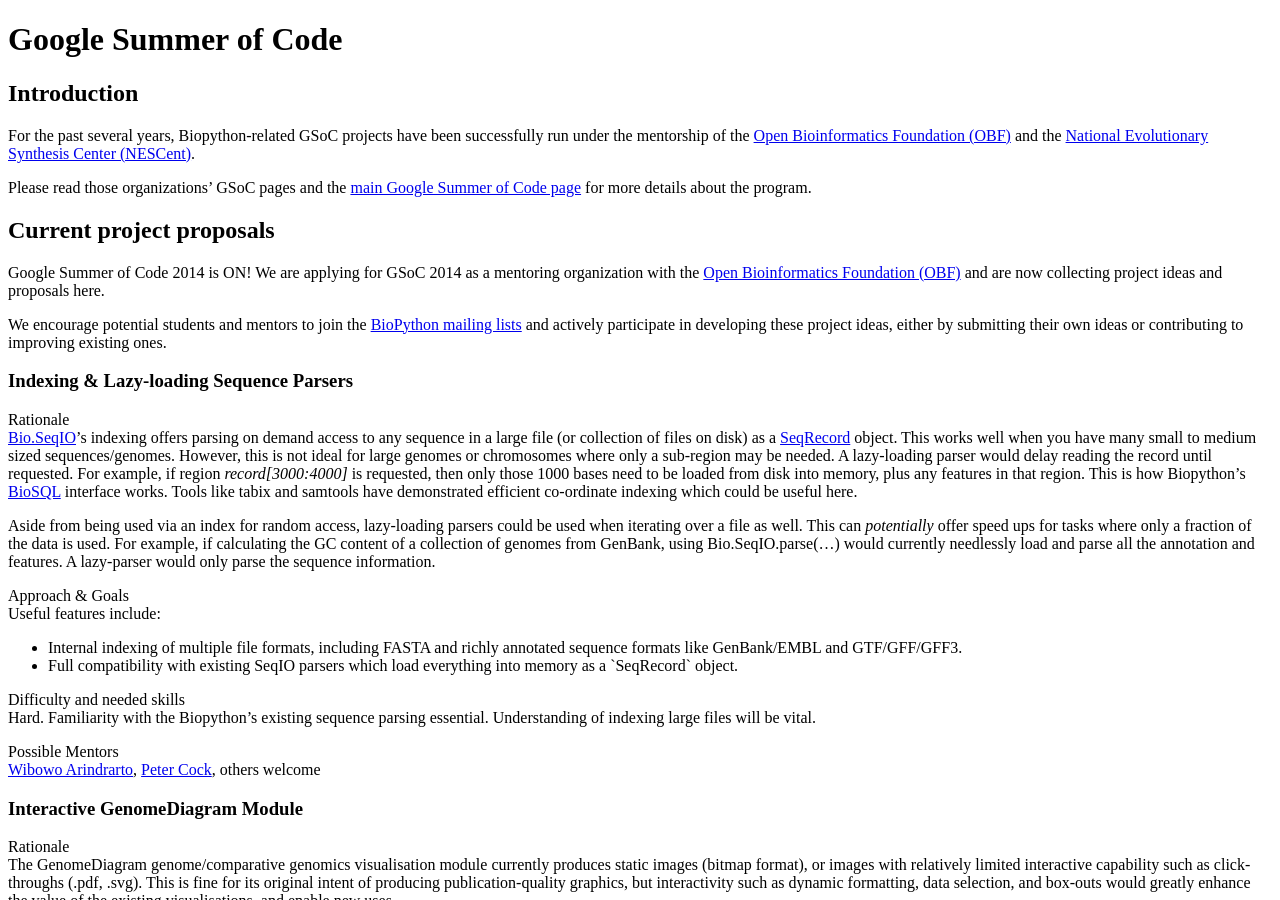
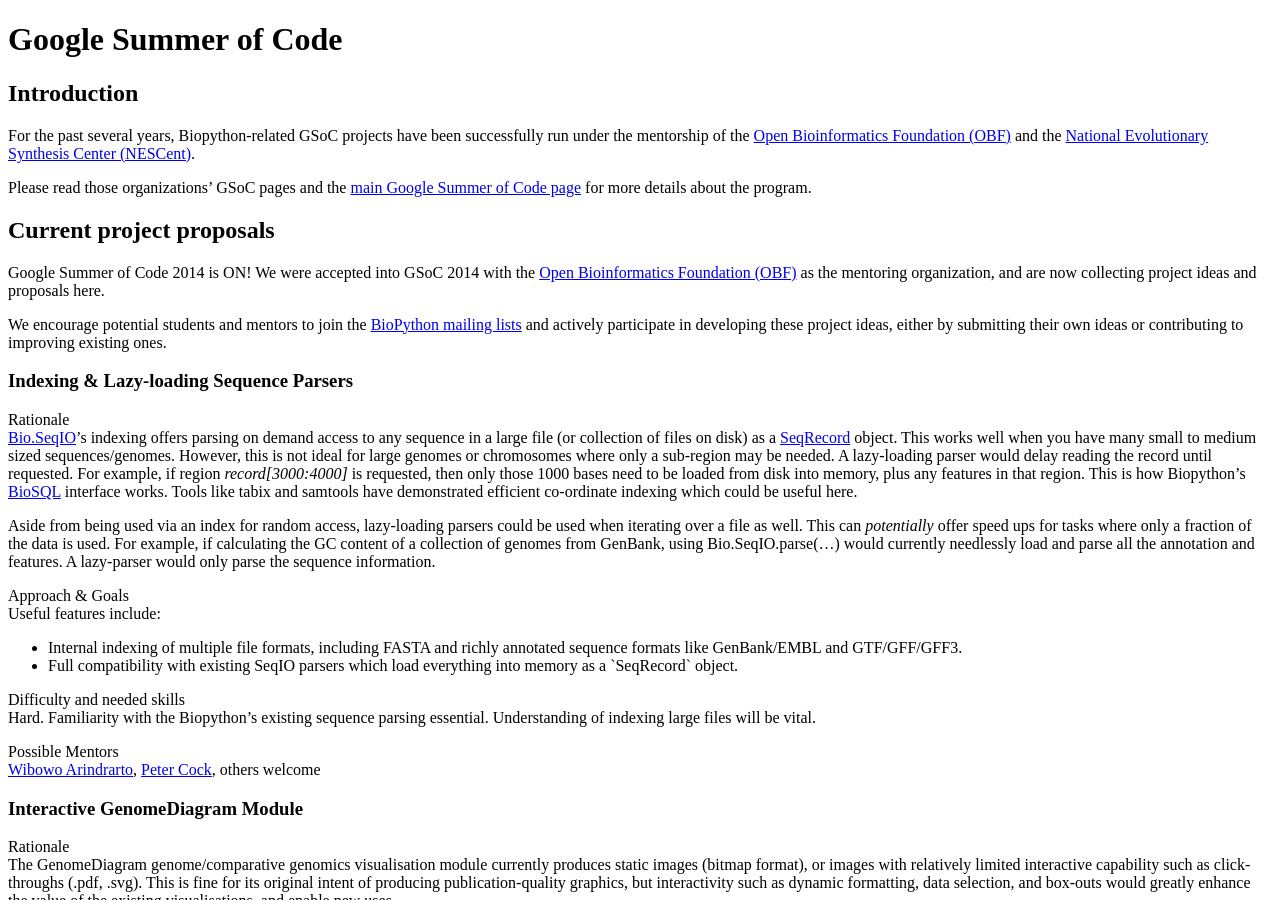
Before and after one commit to biopython/biopython.github.io, a Jekyll site: the page built from wiki/Google_Summer_of_Code.md, in a window 1280 px wide and 900 px high. Built offline with Jekyll 4.4.1, drawn with Linux system fonts in a browser that asks for light colours.

Commit message:
/* Current project proposals */ OBF accepted for GSoC 2014

```diff
--- a/wiki/Google_Summer_of_Code.md
+++ b/wiki/Google_Summer_of_Code.md
@@ -20,10 +20,11 @@ program.
 Current project proposals
 -------------------------
 
-Google Summer of Code 2014 is ON! We are applying for GSoC 2014 as a
-mentoring organization with the [Open Bioinformatics Foundation
-(OBF)](http://www.open-bio.org/wiki/Google_Summer_of_Code) and are now
-collecting project ideas and proposals here.
+Google Summer of Code 2014 is ON! We were accepted into GSoC 2014 with
+the [Open Bioinformatics Foundation
+(OBF)](http://www.open-bio.org/wiki/Google_Summer_of_Code) as the
+mentoring organization, and are now collecting project ideas and
+proposals here.
 
 We encourage potential students and mentors to join the [BioPython
 mailing lists](http://biopython.org/wiki/Mailing_lists) and actively
```
Also changed, not shown: 1 other file.
